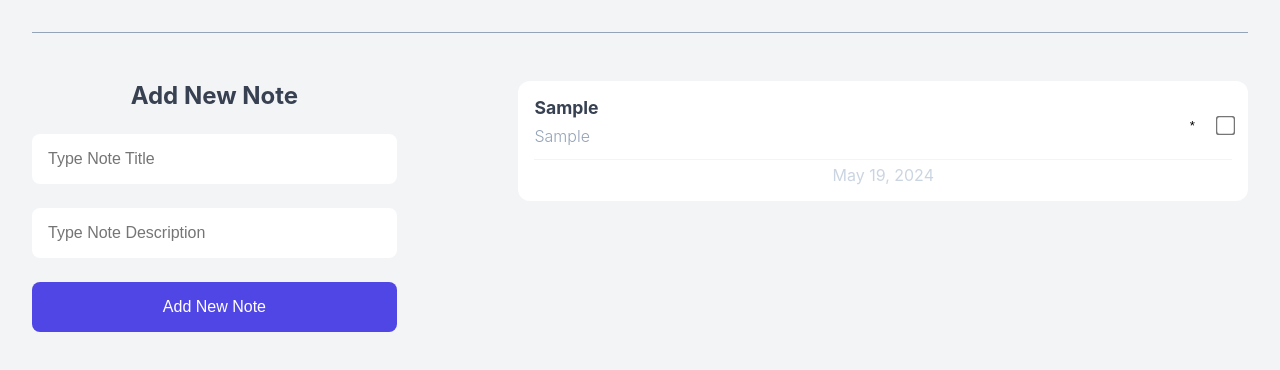
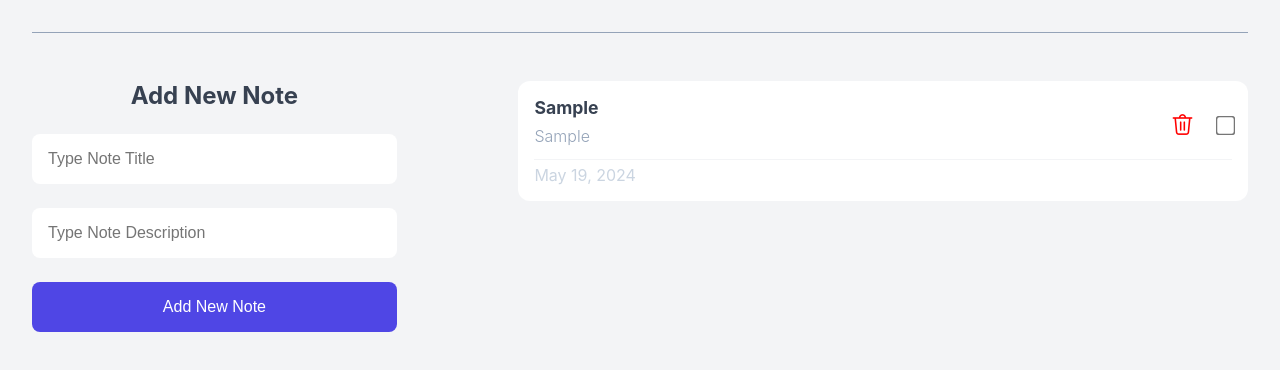
Before and after one commit to yahyaakhavan/NoteApp-React, a React (Vite) app: page / in a window 1280 px wide. Both pictures are taken after typing "Sample", "Sample" into the empty fields and a click on the button "Add New Note". Shown: the top 370 px of the page. Built offline with nearby package versions, Linux system fonts and the light colour scheme.

Commit message:
Add onDelete and onComplete function

```diff
--- a/src/App.jsx
+++ b/src/App.jsx
@@ -7,13 +7,29 @@ function App() {
   const handleAddNote = (newNote) => {
     setNotes((prevNotes) => [...prevNotes, newNote]);
   };
+  const handleDeleteNote = (e) => {
+    let arr = [];
+    for (let i = 0; i < notes.length; i++) {
+      if (notes[i].id != e.target.dataset.noteid) {
+        arr.push(notes[i]);
+      }
+    }
+    setNotes(arr);
+  };
+  const handleCompletedNote = (e, id) => {
+    console.log(e.target.checked, id);
+  };
   return (
     <div className="container">
       <div className="note-header"></div>
       <div className="note-app">
         <AddNewNote onAddNote={handleAddNote} />
         <div className="note-container">
-          <NoteList notes={notes} />
+          <NoteList
+            notes={notes}
+            onDeleteNote={handleDeleteNote}
+            onCompleted={handleCompletedNote}
+          />
         </div>
       </div>
     </div>
--- a/src/components/AddNewNote.jsx
+++ b/src/components/AddNewNote.jsx
@@ -10,7 +10,7 @@ function AddNewNote({ onAddNote }) {
       return;
     }
     const newNote = {
-      id: new Date().toISOString(),
+      id: new Date().getTime(),
       completed: false,
       Title,
       Desc,
--- a/src/components/NoteList.jsx
+++ b/src/components/NoteList.jsx
@@ -1,14 +1,21 @@
-function NoteList({ notes }) {
+function NoteList({ notes, onDeleteNote, onCompleted }) {
   return (
     <div className="note-list">
       {notes.map((item) => {
-        return <NoteItem key={item.id} note={item} />;
+        return (
+          <NoteItem
+            key={item.id}
+            note={item}
+            onDelete={onDeleteNote}
+            onCompletedNote={onCompleted}
+          />
+        );
       })}
     </div>
   );
 }
 export default NoteList;
-function NoteItem({ note }) {
+function NoteItem({ note, onDelete, onCompletedNote }) {
   const options = { year: "numeric", month: "long", day: "numeric" };
   return (
     <div className="note-item">
@@ -18,13 +25,28 @@ function NoteItem({ note }) {
           <p className="desc">{note.Desc}</p>
         </div>
         <div className="actions">
-          <button>*</button>
-          <input type="checkbox" name="" id="" />
+          <button>
+            <img
+              onClick={(e) => {
+                onDelete(e);
+              }}
+              data-noteid={note.id}
+              src="../../Img/Trash.png"
+            ></img>
+          </button>
+          <input
+            onChange={(e) => {
+              onCompletedNote(e, note.id);
+            }}
+            type="checkbox"
+            name=""
+            id=""
+          />
         </div>
       </div>
-      <div className="note-item__footer">
+      <p className="note-item__footer">
         {new Date(note.createdAt).toLocaleDateString("en", options)}
-      </div>
+      </p>
     </div>
   );
 }
```
Also changed, not shown: public/Img/Trash.png (added).
